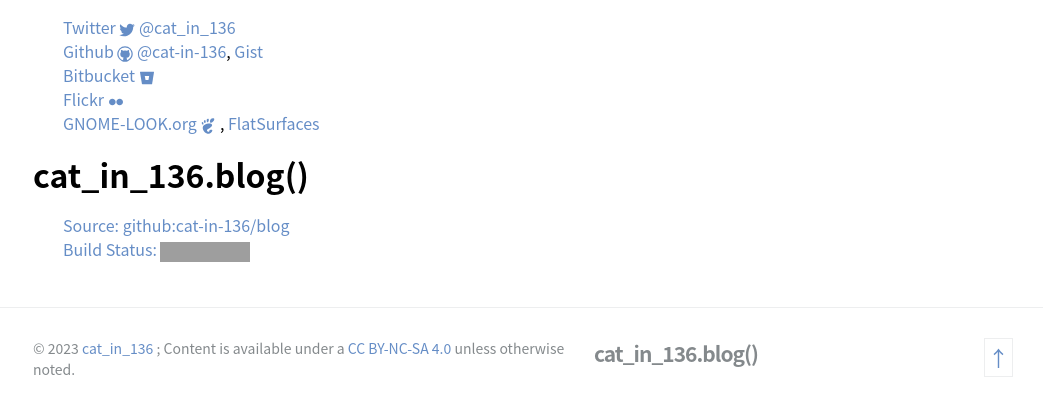
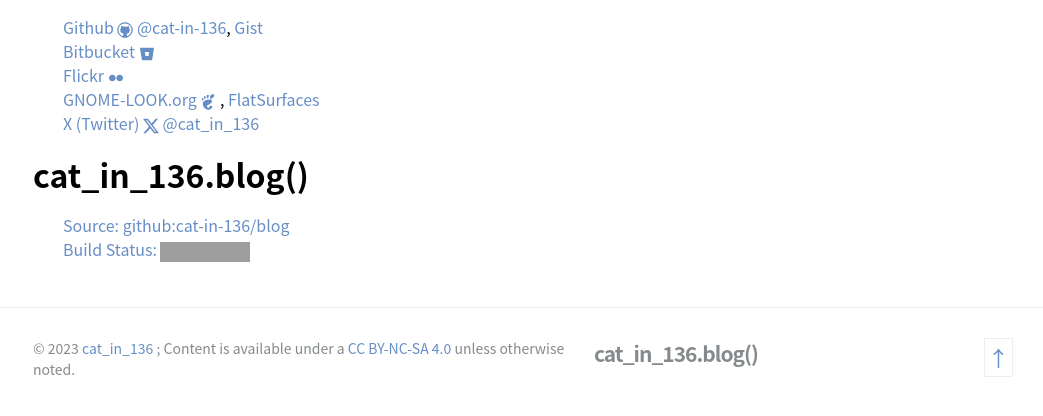
Before and after one commit to cat-in-136/blog, a Jekyll site: the page built from about.html, in a window 1280 px wide, cut to the strip 358-774 px from the top of the page. Shown: the whole strip, without its empty margins (237-1280 px from the left). Built offline with Jekyll 4.4.1, drawn with Linux system fonts in a browser that asks for light colours; some web fonts are replaced; grey boxes are pictures that could not be loaded.

Commit message:
Elon Mask X

```diff
--- a/about.html
+++ b/about.html
@@ -8,23 +8,6 @@
   <figure>
     <img src="https://github.com/cat-in-136.png?size=230" width="230" height="230" srcset="https://github.com/cat-in-136.png?size=460 2x" />
   </figure>
-{% capture twittericon %}
-<svg class="svg-icon" viewBox="0 0 16 16" width="16px" height="16px" xmlns="http://www.w3.org/2000/svg" xmlns:rdf="http://www.w3.org/1999/02/22-rdf-syntax-ns#" xmlns:cc="http://creativecommons.org/ns#" xmlns:dc="http://purl.org/dc/elements/1.1/">
-  <metadata>
-    <rdf:RDF>
-      <cc:Work
-        rdf:about=""
-        dc:source="https://github.com/smcllns/css-social-buttons/blob/master/src/twitter.svg">
-        <dc:publisher>
-          <cc:Agent dc:title="smcllns"></cc:Agent>
-        </dc:publisher>
-        <cc:license rdf:resource="https://opensource.org/licenses/MIT"></cc:license>
-      </cc:Work>
-    </rdf:RDF>
-  </metadata>
-  <path d="m 0.25,12.876 c 0.252,0.024 0.504,0.037 0.756,0.037 1.478,0 2.797,-0.453 3.956,-1.36 C 4.274,11.545 3.656,11.335 3.11,10.923 2.564,10.511 2.19,9.986 1.989,9.347 c 0.167,0.034 0.365,0.05 0.592,0.05 0.294,0 0.575,-0.038 0.844,-0.113 C 2.686,9.142 2.075,8.779 1.592,8.195 1.108,7.61 0.867,6.936 0.867,6.172 l 0,-0.038 c 0.445,0.252 0.927,0.382 1.448,0.39 -0.436,-0.285 -0.783,-0.661 -1.039,-1.127 -0.256,-0.465 -0.384,-0.971 -0.384,-1.517 0,-0.571 0.147,-1.104 0.441,-1.6 0.789,0.982 1.753,1.766 2.892,2.35 1.138,0.583 2.358,0.908 3.66,0.976 -0.058,-0.277 -0.088,-0.521 -0.088,-0.73 0,-0.873 0.31,-1.621 0.932,-2.243 0.621,-0.621 1.373,-0.932 2.256,-0.932 0.915,0 1.687,0.336 2.318,1.008 0.73,-0.151 1.402,-0.412 2.016,-0.781 -0.235,0.764 -0.697,1.352 -1.386,1.764 0.613,-0.075 1.218,-0.243 1.814,-0.504 -0.403,0.63 -0.928,1.18 -1.575,1.65 l 0,0.416 c 0,0.847 -0.124,1.698 -0.371,2.551 -0.247,0.852 -0.625,1.667 -1.134,2.445 -0.508,0.776 -1.115,1.468 -1.82,2.072 -0.705,0.604 -1.551,1.086 -2.539,1.443 C 7.321,14.123 6.26,14.3 5.126,14.3 3.37,14.3 1.745,13.826 0.25,12.876 Z"/>
-</svg>
-{% endcapture %}
 {% capture githubicon %}
 <svg class="svg-icon" viewBox="0 0 16 16" width="16px" height="16px" xmlns="http://www.w3.org/2000/svg" xmlns:rdf="http://www.w3.org/1999/02/22-rdf-syntax-ns#" xmlns:cc="http://creativecommons.org/ns#" xmlns:dc="http://purl.org/dc/elements/1.1/">
   <metadata>
@@ -91,10 +74,12 @@
   <path d="m 9.4,12.558 c 0.145,1.108 -0.812,1.655 -1.751,0.94 C 4.662,11.225 12.594,10.091 12.071,6.985 11.637,4.406 3.725,5.2 2.824,9.235 2.215,11.963 5.335,15.75 8.59,15.75 c 1.601,0 3.449,-1.446 3.794,-3.278 0.263,-1.397 -3.106,-0.837 -2.985,0.087 l 0,0 z M 5.13,5.052 c 0.817,-0.166 0.862,-3.52 -0.595,-2.919 -1.458,0.601 -0.221,3.086 0.595,2.919 l 0,0 z M 3.195,6.6 c 0.686,-0.302 0.088,-3.259 -1.079,-2.453 -1.167,0.806 0.392,2.755 1.079,2.453 z m 4.426,-2.326 c 0.965,0.059 2.025,-3.685 0.21,-3.45 -1.814,0.235 -1.176,3.391 -0.21,3.45 z M 12.975,0.25 c -3.224,0 -3.829,4.592 -2.015,4.592 1.813,0 5.24,-4.592 2.015,-4.592 z"/>
 </svg>
 {% endcapture %}
+{% capture elonmaskxicon %}
+<svg class="svg-icon" version="1.1" width="16px" height="16px" viewBox="0 0 16 16" xmlns="http://www.w3.org/2000/svg">
+ <path d="m12.641274 0.7755h2.452598l-5.3850512 6.1314942 6.2914462 8.3175058h-4.937186l-3.865507-5.054484-4.4253393 5.054484h-2.45259764l5.70495554-6.5580336-6.0248596-7.8909664h5.0598156l3.4922859 4.6172817zm-0.858408 13.009432h1.359592l-8.7973617-11.6231811h-1.4608951z"/>
+</svg>
+{% endcapture %}
 <ul>
-  <li>
-    <a href="https://twitter.com/{{ site.twitter_username }}/">Twitter{{ twittericon }}@{{ site.twitter_username }}</a>
-  </li>
   <li>
     <a href="https://github.com/{{ site.github_username }}">Github{{ githubicon }}@{{ site.github_username }}</a>,
     <a href="https://gist.github.com/{{ site.github_username }}">Gist</a>
@@ -108,6 +93,9 @@
   <li>
     <a href="https://www.gnome-look.org/member/225575/">GNOME-LOOK.org{{ gnomeicon }}</a>,
     <a href="https://www.gnome-look.org/p/1013359/">FlatSurfaces</a>
+  </li>
+  <li>
+    <a href="https://twitter.com/{{ site.twitter_username }}/">X (Twitter){{ elonmaskxicon }}@{{ site.twitter_username }}</a>
   </li>
 </ul>
 
```
